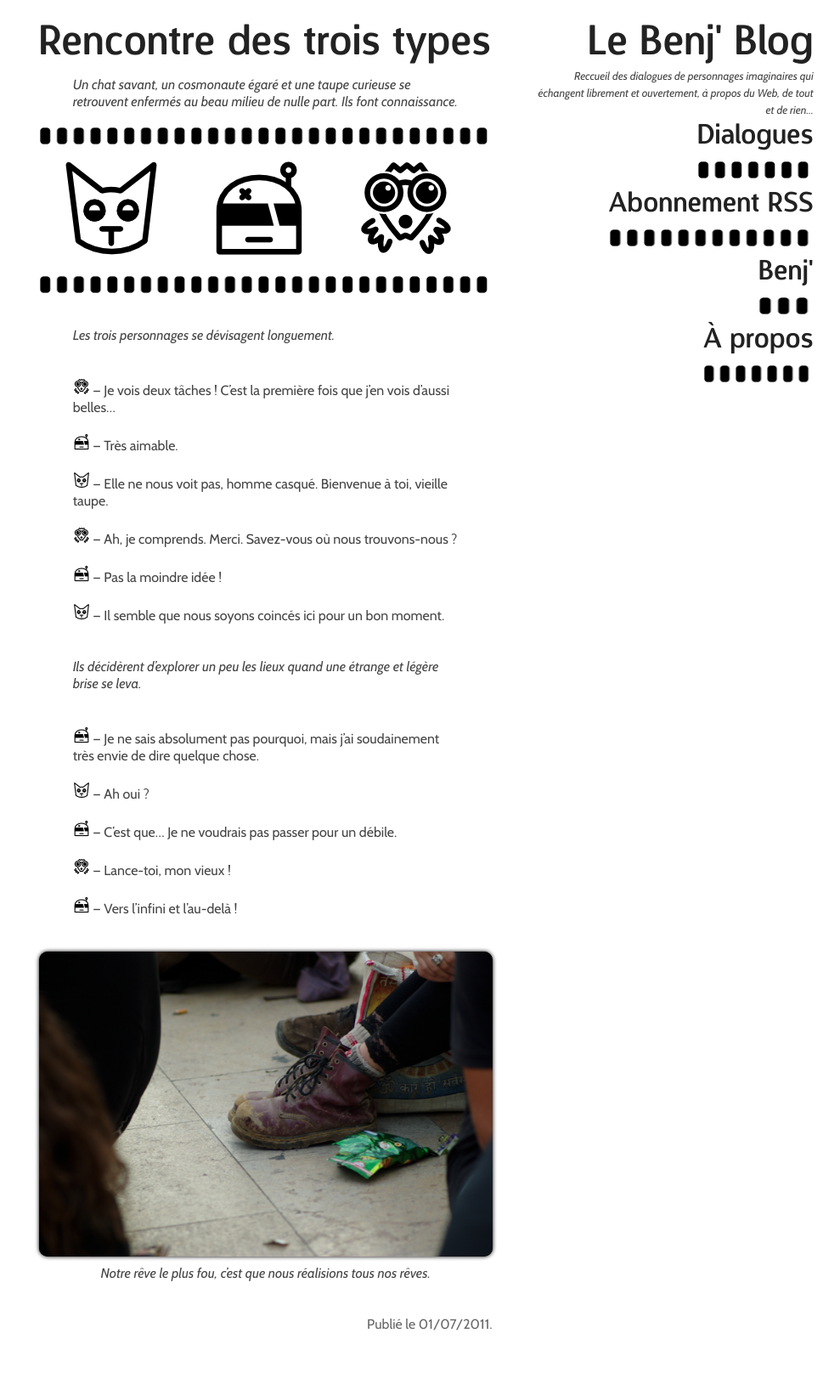
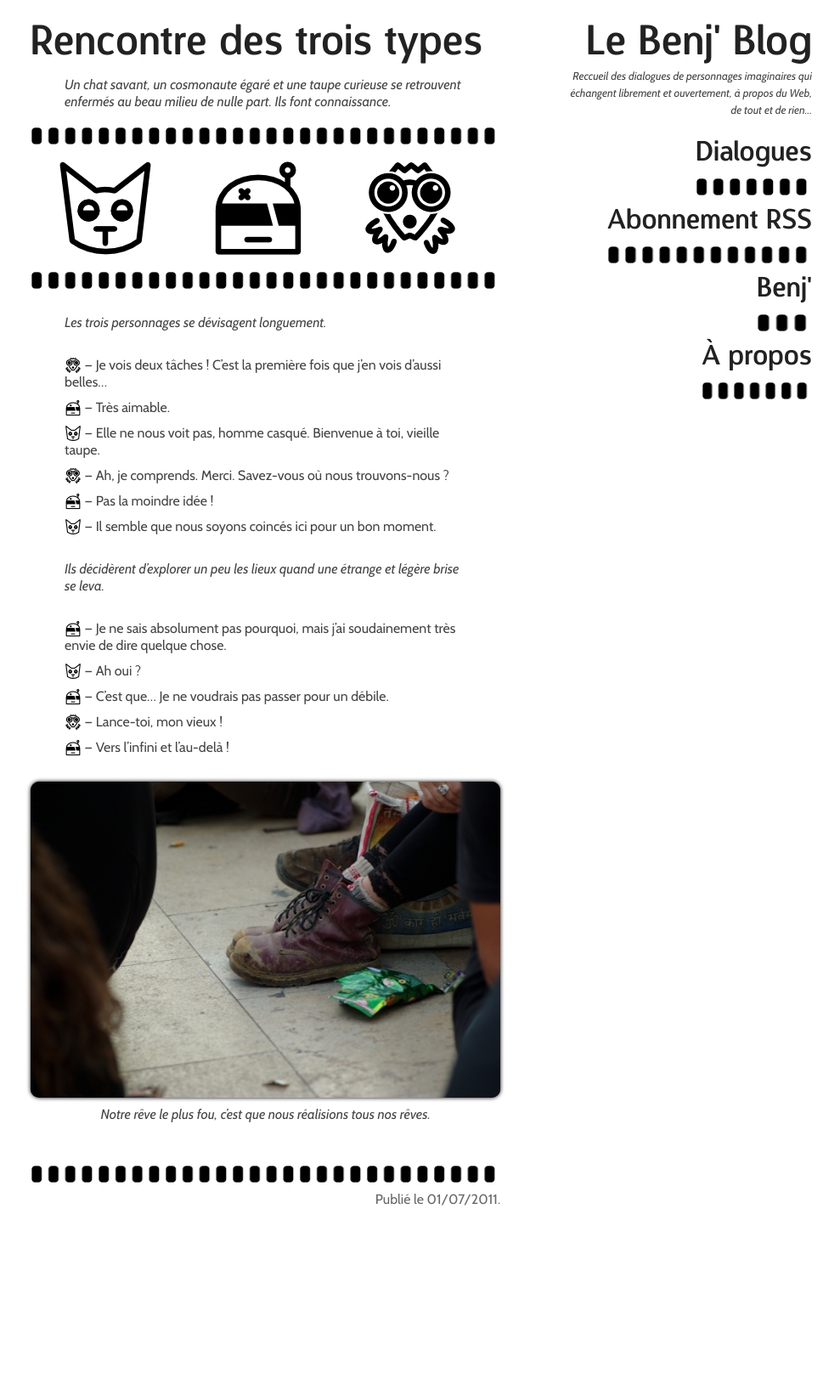
Before and after one commit to bmenant/bmenant.github.com, a Jekyll site: the page built from _posts/2011-07-01-premier-dialogue.html, in a window 1280 px wide. Shown: the whole page at 85% size, without its empty margins (144-1133 px from the left). Built offline with Jekyll 4.4.1, drawn with Linux system fonts in a browser that asks for light colours; comment, search, counter and statistics services are not loaded; after the commit the page ends 1482 px from its top, so only the background shows below that.

Commit message:
Fixes IE bug and some other stuff

```diff
--- a/css/style.css
+++ b/css/style.css
@@ -103,13 +103,16 @@
   width     : auto;
   max-width : 960px;
   min-width : 700px;
-  margin    : 1.25em auto;
+  margin    : 0 auto 1.25em;
 }
 
 /**
  * Header
  * 1=header
  */
+#header {
+  margin-top: 1.25em;
+}
   .description {
     font  : italic 0.813em/1.538 BenjCabin, sans-serif;
     margin: 0 0 1.538em 15%;
@@ -122,8 +125,6 @@
   }
   #item-a-propos.active a {
     display: block;
-}
-.rss a {
   }
 
 /**
@@ -144,11 +145,11 @@
     text-align        : center;
   }
   #footer > * {
-    -moz-transition   : all 0.5s;
-    -webkit-transition: all 0.5s;
-    -o-transition     : all 0.5s;
-    -ms-transition    : all 0.5s;
-    transition        : all 0.5s;
+    -moz-transition   : opacity 0.5s;
+    -webkit-transition: opacity 0.5s;
+    -o-transition     : opacity 0.5s;
+    -ms-transition    : opacity 0.5s;
+    transition        : opacity 0.5s;
     opacity           : 0;
   }
   .ie7 #footer > * {
@@ -156,6 +157,10 @@
   }
   .ie8 #footer > * {
     -ms-filter: progid:DXImageTransform.Microsoft.Alpha(Opacity=0);
+  }
+  #footer.active dl {
+    padding-top : 5em;
+    margin-top  : -5em;
   }
   #footer.active > * {
     opacity: 1;
@@ -228,9 +233,10 @@
  * 3=content
  */
 #contenu {
-  float   : left;
-  width   : 61.8%;
-  overflow: hidden;
+  float       : left;
+  width       : 61.8%;
+  padding-top : 1.25em;
+  overflow    : hidden;
 }
 #contenu > div {
   margin: 0 1.25em;
@@ -263,7 +269,7 @@
     color : transparent;
   }
   section#contenu li time {
-    color: #CCC; color: rgba(0, 0, 0, 0.2);
+    color : #CCC; color: rgba(0, 0, 0, 0.2);
   }
     section#contenu li a {
       font    : normal 2em/1.25 BenjDesignosaur, sans-serif;
@@ -380,8 +386,13 @@
   article b {
     width           : 20px;
     height          : 20px;
-    margin-top      : 0.625em;
     background-image: url('/assets/sprite_20x169x20.png');
+  }
+  .ie7 article b,
+  .iem article b {
+    display     : block;
+    float       : left;
+    margin-right: 5px;
   }
 
   /* Didascalies */
@@ -389,7 +400,7 @@
     font-style: italic;
   }
   article .didascalie {
-    margin: 2.5em 0 1.875em;
+    margin: 1.875em 0;
   }
   article .illustration {
     padding   : 0;
@@ -406,6 +417,18 @@
     -webkit-box-shadow    : inset 0 0 0 1px #000, 0 0 0.313em #000;
     box-shadow            : inset 0 0 0 1px #000, 0 0 0.313em #000;
     /* @todo check for vertical huge images */
+  }
+
+  article footer {
+    margin    : 2.5em 0;
+    text-align: right;
+    color: #666; color: rgba(0, 0, 0, 0.6);
+  }
+  article footer:before {
+    content : '';
+    display : block;
+    height  : 0;
+    width   : 100%;
   }
 
   /**
@@ -438,11 +461,6 @@
   .ie8 #commentaires.showme  {
     -ms-filter: progid:DXImageTransform.Microsoft.Alpha(Opacity=100);
   }
-  article footer {
-    margin    : 2.5em 0;
-    text-align: right;
-    color: #666; color: rgba(0, 0, 0, 0.6);
-  }
 
 /**
  * Common styles
@@ -453,6 +471,11 @@
   padding-left      : 22px;
   background-image  : url('/assets/sprite_20x169x20.png');
   background-repeat : no-repeat;
+}
+.ie7 a.has-icon,
+.iem a.has-icon {
+  background  : none;
+  padding-left: 0;
 }
 #footer,
 #header {
@@ -467,7 +490,7 @@
   }
 
 header h1 {
-  font: normal 3em/1.25 BenjDesignosaur, sans-serif;
+  font      : normal 3em/1.25 BenjDesignosaur, sans-serif;
 }
 #header a:link,
 #header a:visited,
@@ -492,13 +515,15 @@
   }
 
 #header li a,
-section#contenu li {
+section#contenu li,
+article footer:before {
   margin-bottom : 10px;
   padding-bottom: 30px;
   background    : url('/assets/filet_20x20.png') 0 100% repeat-x;
 }
 .borderimage #header li a,
-.borderimage section#contenu li {
+.borderimage section#contenu li,
+.borderimage article footer:before {
   padding-bottom      : 10px;
   border-width        : 0;
   border-bottom       : dotted 20px #000;
@@ -541,7 +566,7 @@
 
 
 .ir { display: block; text-indent: -999em; overflow: hidden; background-repeat: no-repeat; text-align: left; direction: ltr; }
-.iir, article b { display: inline-block; text-indent: -999em; overflow: hidden; background-repeat: no-repeat; text-align: left; direction: ltr; }
+.iir, article b { display: inline-block; text-indent: -999em; overflow: hidden; background-repeat: no-repeat; text-align: left; direction: ltr; vertical-align: bottom; }
 .ie7 .iir,
 .iem .iir {
   display : inline;
@@ -578,9 +603,9 @@
     float: none;
     width: auto;
   }
-    #header > *,
-    #footer > *,
-    #contenu > div {
+    .iem #header > *,
+    .iem #footer > *,
+    .iem #contenu > div {
       margin: 0 5%;
     }
   .iem #footer {
```
Lines whose indentation alone changed are shown as unchanged.
